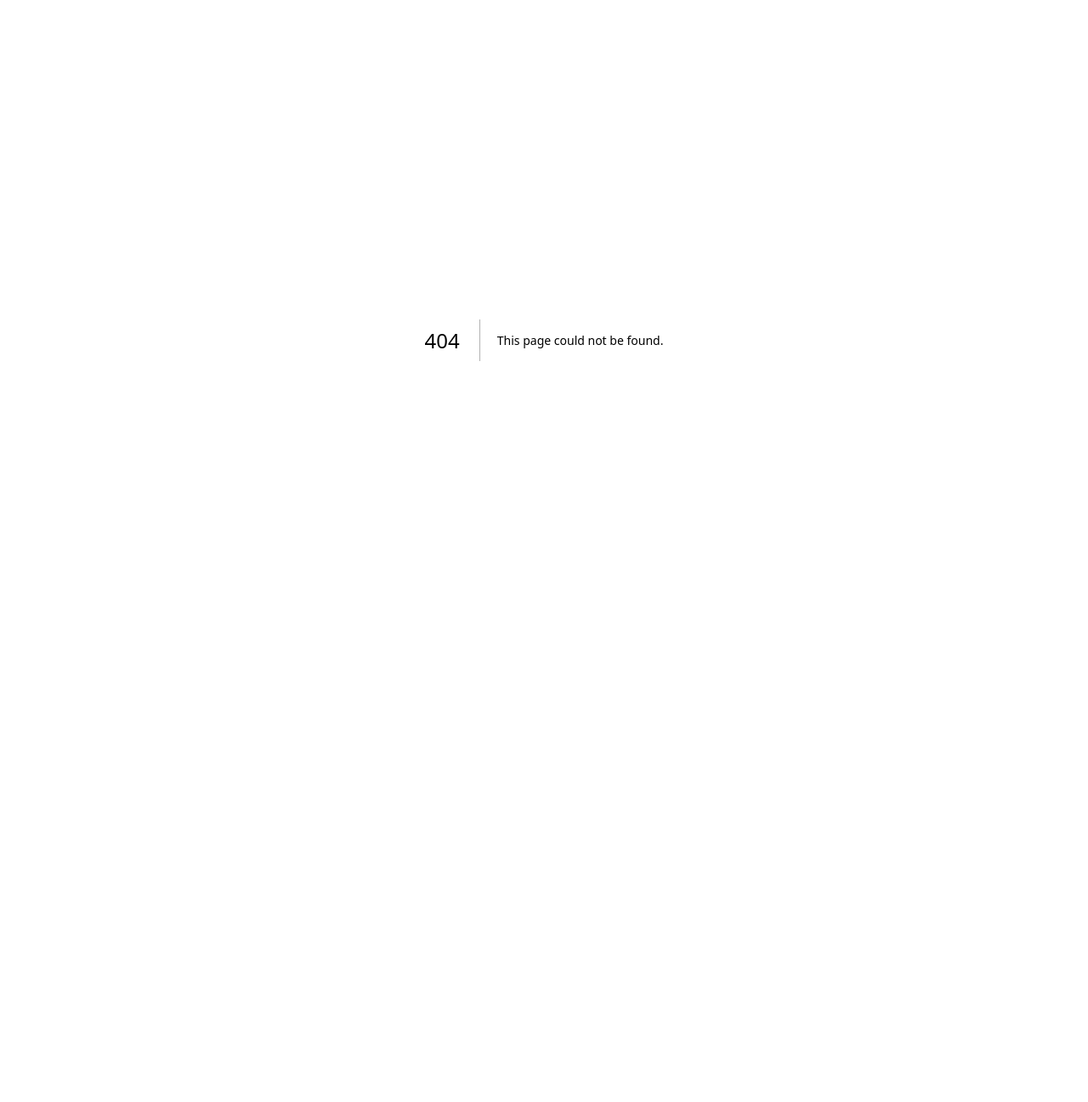
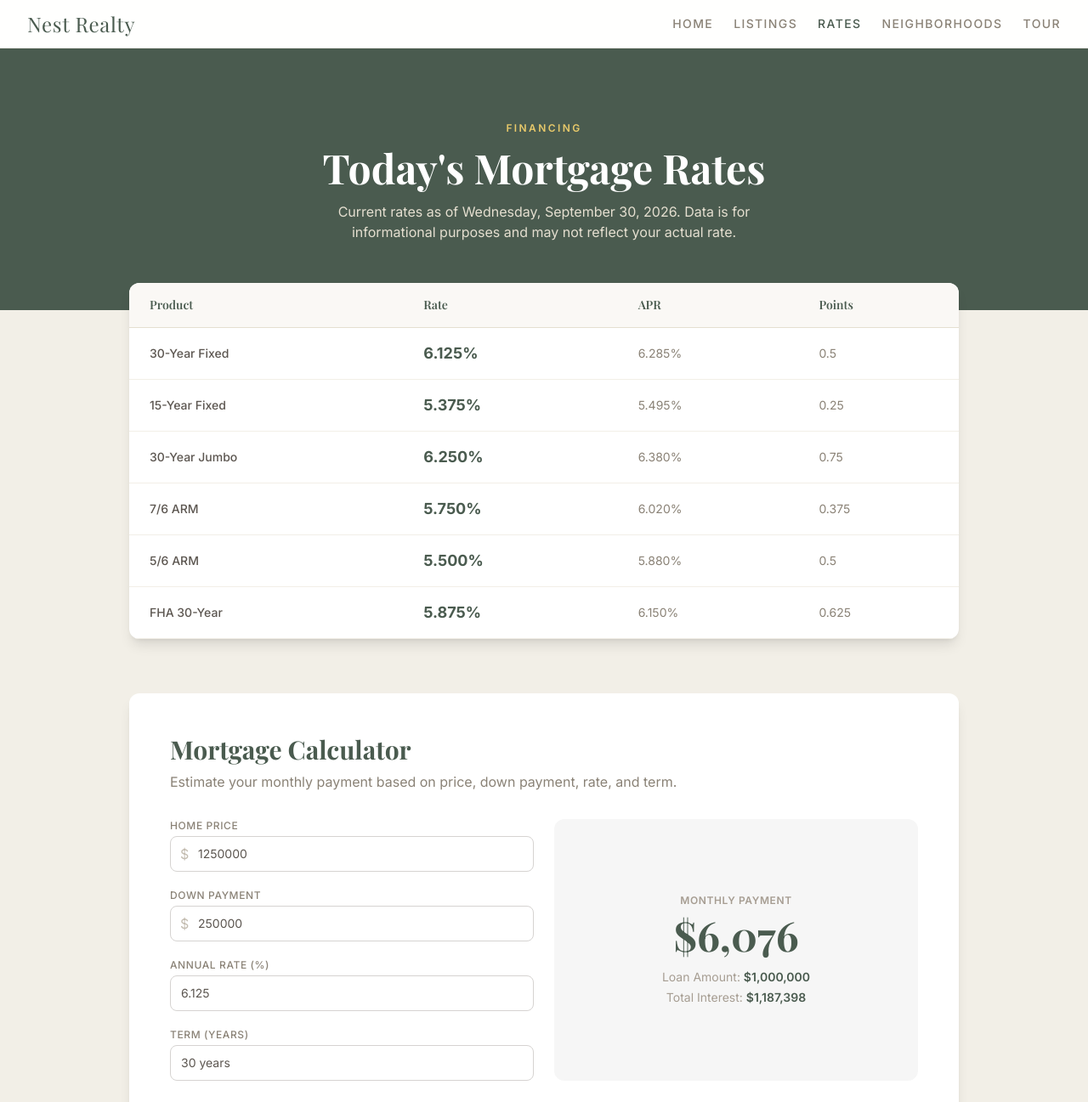
Before and after one commit to anas-khan-antimatter/mkt-nest-realty, a Next.js app: page /rate in a window 1280 px wide. Before the commit this address had no page. Shown: the top 1297 px of the page at 85% size. Before the commit the page ends 800 px from the top, so only its background shows below. Built offline with nearby package versions, Linux system fonts and the light colour scheme; a web font is replaced by a local one.

Commit message:
antimatter: checkpoint c-1790732959652-kweyh

```diff
--- /dev/null
+++ b/app/rate/page.tsx
@@ -0,0 +1,195 @@
+"use client";
+
+import Link from "next/link";
+import { useState } from "react";
+
+interface RateRow {
+  product: string;
+  rate: number;
+  apr: number;
+  points: number;
+}
+
+const todayRates: RateRow[] = [
+  { product: "30-Year Fixed", rate: 6.125, apr: 6.285, points: 0.5 },
+  { product: "15-Year Fixed", rate: 5.375, apr: 5.495, points: 0.25 },
+  { product: "30-Year Jumbo", rate: 6.25, apr: 6.38, points: 0.75 },
+  { product: "7/6 ARM", rate: 5.75, apr: 6.02, points: 0.375 },
+  { product: "5/6 ARM", rate: 5.5, apr: 5.88, points: 0.5 },
+  { product: "FHA 30-Year", rate: 5.875, apr: 6.15, points: 0.625 },
+];
+
+export default function RatePage() {
+  const [price, setPrice] = useState("1250000");
+  const [downPayment, setDownPayment] = useState("250000");
+  const [rateInput, setRateInput] = useState("6.125");
+  const [term, setTerm] = useState("30");
+
+  const p = Number(price) || 0;
+  const dp = Number(downPayment) || 0;
+  const r = (Number(rateInput) || 6.125) / 100 / 12;
+  const n = (Number(term) || 30) * 12;
+  const principal = Math.max(p - dp, 0);
+
+  const monthly =
+    principal > 0 && r > 0 && n > 0
+      ? (principal * (r * Math.pow(1 + r, n))) / (Math.pow(1 + r, n) - 1)
+      : 0;
+
+  return (
+    <div className="min-h-screen bg-stone-100">
+      {/* Nav */}
+      <header className="sticky top-0 z-50 w-full border-b border-stone-200/60 bg-white/95 backdrop-blur-sm">
+        <div className="mx-auto flex max-w-7xl items-center justify-between px-4 py-3 sm:px-6 lg:px-8">
+          <Link href="/" className="font-heading text-2xl tracking-wide text-sage">
+            Nest Realty
+          </Link>
+          <nav className="items-center gap-6 flex">
+            <Link href="/" className="text-sm font-medium uppercase tracking-widest text-stone-600 hover:text-sage">Home</Link>
+            <Link href="/listings" className="text-sm font-medium uppercase tracking-widest text-stone-600 hover:text-sage">Listings</Link>
+            <Link href="/rate" className="text-sm font-medium uppercase tracking-widest text-sage">Rates</Link>
+            <Link href="/neighborhoods" className="text-sm font-medium uppercase tracking-widest text-stone-600 hover:text-sage">Neighborhoods</Link>
+            <Link href="/schedule-tour" className="text-sm font-medium uppercase tracking-widest text-stone-600 hover:text-sage">Tour</Link>
+          </nav>
+        </div>
+      </header>
+
+      {/* Hero */}
+      <section className="bg-sage py-16 md:py-20">
+        <div className="mx-auto max-w-4xl px-4 text-center sm:px-6">
+          <span className="text-xs font-semibold uppercase tracking-[0.2em] text-brass-light">Financing</span>
+          <h1 className="mt-3 font-heading text-4xl font-bold text-white sm:text-5xl">Today&apos;s Mortgage Rates</h1>
+          <p className="mx-auto mt-4 max-w-xl text-stone-200">
+            Current rates as of {new Date().toLocaleDateString("en-US", { weekday: "long", year: "numeric", month: "long", day: "numeric" })}.
+            Data is for informational purposes and may not reflect your actual rate.
+          </p>
+        </div>
+      </section>
+
+      {/* Rate Table */}
+      <section className="mx-auto max-w-5xl -mt-8 px-4 sm:px-6">
+        <div className="overflow-hidden rounded-xl bg-white shadow-lg">
+          <table className="w-full text-left text-sm">
+            <thead>
+              <tr className="border-b border-stone-200 bg-stone-50">
+                <th className="px-6 py-4 font-heading font-semibold text-sage">Product</th>
+                <th className="px-6 py-4 font-heading font-semibold text-sage">Rate</th>
+                <th className="px-6 py-4 font-heading font-semibold text-sage">APR</th>
+                <th className="px-6 py-4 font-heading font-semibold text-sage">Points</th>
+              </tr>
+            </thead>
+            <tbody>
+              {todayRates.map((row) => (
+                <tr
+                  key={row.product}
+                  className="border-b border-stone-100 transition-colors hover:bg-stone-50"
+                >
+                  <td className="px-6 py-4 font-medium text-stone-800">{row.product}</td>
+                  <td className="px-6 py-4">
+                    <span className="text-lg font-bold text-sage">{row.rate.toFixed(3)}%</span>
+                  </td>
+                  <td className="px-6 py-4 text-stone-600">{row.apr.toFixed(3)}%</td>
+                  <td className="px-6 py-4 text-stone-600">{row.points}</td>
+                </tr>
+              ))}
+            </tbody>
+          </table>
+        </div>
+      </section>
+
+      {/* Mortgage Calculator */}
+      <section className="mx-auto max-w-5xl px-4 py-16 sm:px-6">
+        <div className="rounded-xl bg-white p-8 shadow-lg md:p-12">
+          <h2 className="font-heading text-3xl font-bold text-sage">Mortgage Calculator</h2>
+          <p className="mt-2 text-stone-600">Estimate your monthly payment based on price, down payment, rate, and term.</p>
+
+          <div className="mt-8 grid gap-6 md:grid-cols-2">
+            <div className="space-y-5">
+              <div>
+                <label className="block text-xs font-medium uppercase tracking-wider text-stone-600 mb-1">Home Price</label>
+                <div className="relative">
+                  <span className="absolute left-3 top-1/2 -translate-y-1/2 text-stone-400">$</span>
+                  <input
+                    type="text"
+                    value={price}
+                    onChange={(e) => setPrice(e.target.value)}
+                    className="w-full rounded-lg border border-stone-300 bg-white py-2.5 pl-8 pr-3 text-sm text-stone-800"
+                  />
+                </div>
+              </div>
+
+              <div>
+                <label className="block text-xs font-medium uppercase tracking-wider text-stone-600 mb-1">Down Payment</label>
+                <div className="relative">
+                  <span className="absolute left-3 top-1/2 -translate-y-1/2 text-stone-400">$</span>
+                  <input
+                    type="text"
+                    value={downPayment}
+                    onChange={(e) => setDownPayment(e.target.value)}
+                    className="w-full rounded-lg border border-stone-300 bg-white py-2.5 pl-8 pr-3 text-sm text-stone-800"
+                  />
+                </div>
+              </div>
+
+              <div>
+                <label className="block text-xs font-medium uppercase tracking-wider text-stone-600 mb-1">Annual Rate (%)</label>
+                <input
+                  type="text"
+                  value={rateInput}
+                  onChange={(e) => setRateInput(e.target.value)}
+                  className="w-full rounded-lg border border-stone-300 bg-white py-2.5 px-3 text-sm text-stone-800"
+                />
+              </div>
+
+              <div>
+                <label className="block text-xs font-medium uppercase tracking-wider text-stone-600 mb-1">Term (years)</label>
+                <select
+                  value={term}
+                  onChange={(e) => setTerm(e.target.value)}
+                  className="w-full rounded-lg border border-stone-300 bg-white py-2.5 px-3 text-sm text-stone-800"
+                >
+                  <option value="30">30 years</option>
+                  <option value="20">20 years</option>
+                  <option value="15">15 years</option>
+                  <option value="10">10 years</option>
+                </select>
+              </div>
+            </div>
+
+            {/* Result */}
+            <div className="flex flex-col justify-center rounded-xl bg-sage/5 p-8 text-center">
+              <span className="text-xs font-semibold uppercase tracking-wider text-stone-500">Monthly Payment</span>
+              <div className="mt-2 font-heading text-5xl font-bold text-sage">
+                {monthly > 0
+                  ? `$${Math.round(monthly).toLocaleString()}`
+                  : "$0"}
+              </div>
+              <div className="mt-4 space-y-1 text-sm text-stone-500">
+                <p>Loan Amount: <span className="font-semibold text-sage">${Math.round(principal).toLocaleString()}</span></p>
+                {principal > 0 && (
+                  <p>Total Interest: <span className="font-semibold text-sage">${Math.round(monthly * n - principal).toLocaleString()}</span></p>
+                )}
+              </div>
+            </div>
+          </div>
+        </div>
+      </section>
+
+      {/* Disclaimer */}
+      <section className="mx-auto max-w-3xl px-4 pb-16">
+        <div className="text-xs leading-relaxed text-stone-500">
+          <p>Rates shown are for informational purposes only and do not constitute a loan commitment or interest rate lock. Actual rates depend on credit score, loan-to-value ratio, occupancy type, and other factors. Contact a licensed mortgage advisor for a personalized quote. Nest Realty is not a lender.</p>
+        </div>
+      </section>
+
+      {/* Footer */}
+      <footer className="bg-sage-dark text-stone-50 py-12 mt-12">
+        <div className="mx-auto max-w-7xl px-4 sm:px-6 lg:px-8 text-center">
+          <div className="font-heading text-2xl tracking-wide">Nest Realty</div>
+          <p className="mt-3 text-sm text-stone-400">Boutique Residential Brokerage</p>
+          <p className="mt-2 text-xs text-stone-500">&copy; 2026 Nest Realty. All rights reserved.</p>
+        </div>
+      </footer>
+    </div>
+  );
+}
```
Also changed, not shown: .antimatter/lanes/ship.json.
